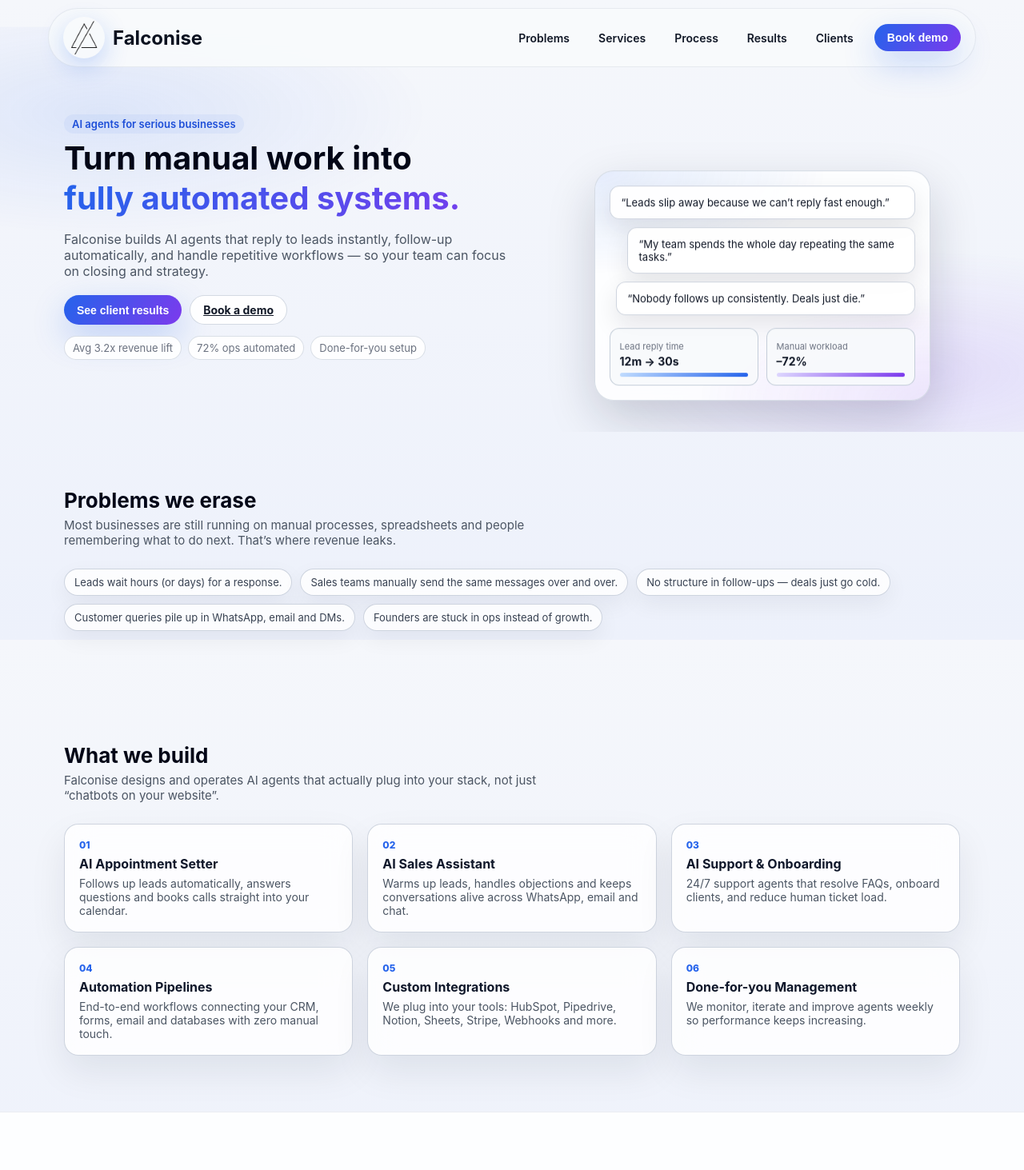
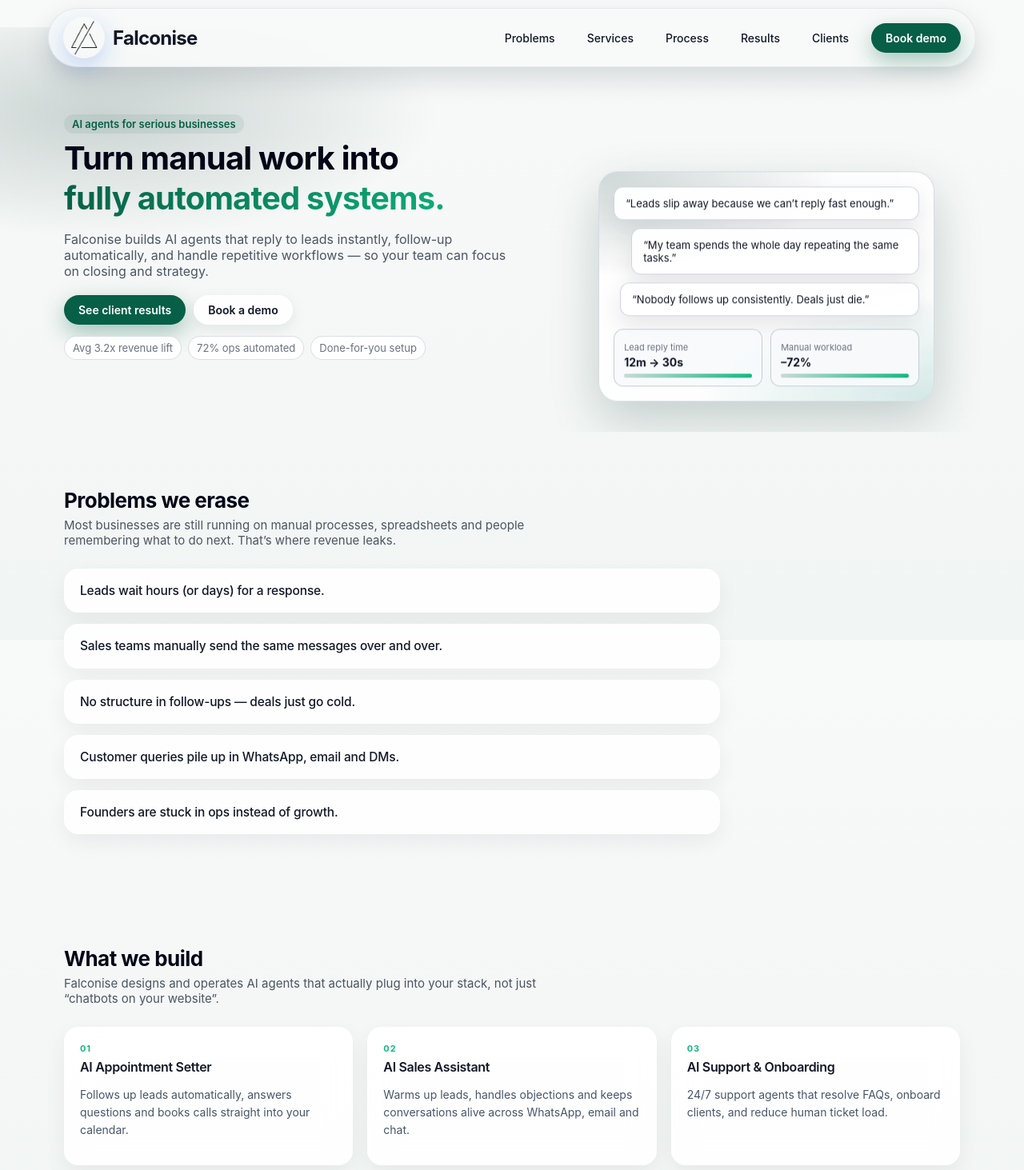
Before and after one commit to Aditya-Pundir/falconise, a React (Create React App) app: page / in a window 1280 px wide. Shown: the top 1463 px of the page at 80% size. Built offline with nearby package versions, Linux system fonts and the light colour scheme.

Commit message:
Theme Changes

```diff
--- a/src/App.css
+++ b/src/App.css
@@ -8,6 +8,14 @@
 *::before,
 *::after {
   box-sizing: border-box;
+}
+
+/* Never show underlines anywhere */
+a,
+a:hover,
+a:focus,
+a:active {
+  text-decoration: none !important;
 }
 
 html,
@@ -21,9 +29,22 @@
   margin: 0;
   font-family: "Inter", system-ui, -apple-system, BlinkMacSystemFont, "Segoe UI",
     sans-serif;
-  color: #0b1220;
-  background: linear-gradient(180deg, #f5f7fb 0%, #edf1fb 100%);
+
+  background: linear-gradient(180deg, #f8faf9 0%, #f1f5f3 100%);
+  color: var(--text-primary);
+
   -webkit-font-smoothing: antialiased;
+}
+
+h1,
+h2,
+h3 {
+  color: var(--charcoal);
+  letter-spacing: -0.02em;
+}
+
+p {
+  color: var(--text-secondary);
 }
 
 /* Layout utils */
@@ -40,12 +61,30 @@
 
 /* Theme */
 :root {
-  --blue: #2563eb;
-  --blue-soft: #eff4ff;
-  --purple: #7c3aed;
-  --bg-soft: #f5f7fb;
-  --border-subtle: rgba(15, 23, 42, 0.08);
-  --radius-lg: 16px;
+  /* === BRAND COLORS (Psychology-first) === */
+  --charcoal: #111827; /* authority, seriousness */
+  --charcoal-soft: #1f2937;
+  --emerald-deep: #065f46; /* growth, money, stability */
+  --emerald-soft: #10b981;
+
+  /* === TEXT === */
+  --text-primary: #0f172a;
+  --text-secondary: #475569;
+  --text-muted: #64748b;
+
+  /* === BACKGROUNDS === */
+  --bg-main: #f8faf9;
+  --bg-surface: rgba(255, 255, 255, 0.9);
+  --bg-soft: rgba(18, 42, 15, 0.04);
+  --bg-opacity-soft-green: rgba(30, 142, 129, 0.21);
+  --bg-opacity-green: rgba(12, 52, 47, 0.21);
+
+  /* === SHADOWS (trust comes from restraint) === */
+  --shadow-soft: 0 10px 28px rgba(15, 23, 42, 0.06);
+  --shadow-hover: 0 22px 48px rgba(15, 23, 42, 0.08);
+
+  /* === RADIUS === */
+  --radius-lg: 18px;
 }
 
 /* NAV WRAPPER – fixed at top for full scroll */
@@ -67,8 +106,10 @@
   margin: 0 auto;
   padding: 10px 18px;
   border-radius: 999px;
-  background: rgba(248, 250, 252, 0.94);
-  backdrop-filter: blur(18px);
+  background: rgba(248, 250, 249, 0.92);
+  backdrop-filter: blur(16px);
+
+  box-shadow: 0 14px 34px rgba(15, 23, 42, 0.14);
   -webkit-backdrop-filter: blur(18px);
   border: 1px solid rgba(148, 163, 184, 0.18);
   display: flex;
@@ -103,6 +144,9 @@
 .brand__text strong {
   font-size: 24px;
   display: block;
+  color: var(--charcoal);
+  font-weight: 700;
+  letter-spacing: -0.03em;
 }
 
 .brand__text .muted {
@@ -123,36 +167,60 @@
 
 .nav__links a {
   text-decoration: none;
-  color: #111827;
-  font-weight: 600;
   font-size: 14px;
-  padding: 8px 10px;
+  transition: background 0.2s ease, color 0.2s ease;
+  color: var(--charcoal);
+  font-weight: 500;
+  padding: 8px 12px;
   border-radius: 999px;
 }
 
 .nav__links a:hover {
-  background: rgba(148, 163, 184, 0.15);
+  background: rgba(15, 23, 42, 0.06);
 }
 
 .btn {
+  all: unset;
+  display: inline-flex;
+  align-items: center;
+  justify-content: center;
+
+  padding: 10px 18px;
   border-radius: 999px;
-  border: none;
-  padding: 9px 16px;
-  font-weight: 700;
+
   font-size: 14px;
+  font-weight: 600;
   cursor: pointer;
+
+  transition: transform 0.2s ease, box-shadow 0.2s ease, background 0.2s ease;
 }
 
 .btn--primary {
-  background: linear-gradient(120deg, var(--blue), var(--purple));
+  background: var(--emerald-deep);
   color: white;
-  box-shadow: 0 16px 40px rgba(37, 99, 235, 0.25);
+
+  box-shadow: 0 10px 28px rgba(6, 95, 70, 0.35);
+}
+
+.btn--primary:hover {
+  transform: translateY(-2px);
+  background: #064e3b;
+}
+
+.btn--primary:active {
+  transform: translateY(0);
+  opacity: 0.95;
 }
 
 .btn--ghost {
-  background: rgba(255, 255, 255, 0.9);
-  color: #111827;
-  border: 1px solid rgba(148, 163, 184, 0.4);
+  background: var(--bg-surface);
+  color: var(--charcoal);
+
+  box-shadow: 0 6px 18px rgba(15, 23, 42, 0.08);
+}
+
+.btn--ghost:hover {
+  transform: translateY(-2px);
 }
 
 /* Hamburger */
@@ -238,7 +306,7 @@
 }
 
 .nav__mobile-btn {
-  width: 100%;
+  width: auto;
   margin-top: 6px;
 }
 
@@ -254,15 +322,11 @@
   position: absolute;
   inset: 0;
   background: radial-gradient(
-      700px 260px at 10% 20%,
-      rgba(37, 99, 235, 0.12),
-      transparent 60%
-    ),
-    radial-gradient(
-      700px 260px at 90% 80%,
-      rgba(124, 58, 237, 0.14),
-      transparent 60%
-    );
+    700px 260px at 10% 20%,
+    var(--bg-opacity-green),
+    transparent 60%
+  );
+
   opacity: 0.9;
   z-index: 0;
 }
@@ -270,7 +334,7 @@
 .hero__inner {
   display: grid;
   grid-template-columns: minmax(0, 1.15fr) minmax(0, 1fr);
-  gap: 56px;
+  gap: 5rem;
   align-items: center;
   position: relative;
   z-index: 1;
@@ -287,8 +351,8 @@
   font-size: 13px;
   padding: 4px 10px;
   border-radius: 999px;
-  background: rgba(37, 99, 235, 0.06);
-  color: #1d4ed8;
+  background: rgba(6, 95, 70, 0.08);
+  color: var(--emerald-deep);
   font-weight: 600;
   margin-bottom: 10px;
 }
@@ -304,7 +368,7 @@
   display: block;
   margin-top: 4px;
   padding: 4px 0;
-  background: linear-gradient(120deg, var(--blue), var(--purple));
+  background: linear-gradient(120deg, var(--emerald-deep), var(--emerald-soft));
   -webkit-background-clip: text;
   color: transparent;
 }
@@ -353,7 +417,7 @@
   backdrop-filter: blur(18px);
   -webkit-backdrop-filter: blur(18px);
   border: 1px solid rgba(148, 163, 184, 0.38);
-  box-shadow: 0 22px 60px rgba(15, 23, 42, 0.18);
+  box-shadow: 0 22px 60px var(--bg-opacity-green);
 }
 
 .hero-visual__gradient {
@@ -361,12 +425,12 @@
   inset: 0;
   background: radial-gradient(
       500px 220px at 0% 0%,
-      rgba(37, 99, 235, 0.12),
+      var(--bg-opacity-green),
       transparent 60%
     ),
     radial-gradient(
       500px 220px at 100% 100%,
-      rgba(124, 58, 237, 0.12),
+      var(--bg-opacity-soft-green),
       transparent 60%
     );
   opacity: 0.9;
@@ -425,7 +489,7 @@
   font-weight: 700;
   font-size: 14px;
   margin: 2px 0 6px 0;
-  color: #111827;
+  color: var(--charcoal);
 }
 
 .mini-stat__bar {
@@ -433,12 +497,9 @@
   border-radius: 999px;
 }
 
-.mini-stat__bar--blue {
-  background: linear-gradient(90deg, #bfdbfe, var(--blue));
-}
-
+.mini-stat__bar--blue,
 .mini-stat__bar--purple {
-  background: linear-gradient(90deg, #ddd6fe, var(--purple));
+  background: linear-gradient(90deg, rgba(6, 95, 70, 0.2), var(--emerald-soft));
 }
 
 /* Sections */
@@ -469,23 +530,39 @@
   color: #4b5563;
 }
 
-/* Problems (glass pills) */
 .pill-grid {
   display: flex;
-  flex-wrap: wrap;
-  gap: 10px;
+  flex-direction: column;
+  gap: 14px;
+  max-width: 820px;
 }
 
 .pill {
-  background: rgba(255, 255, 255, 0.8);
-  border-radius: 999px;
-  padding: 8px 12px;
-  font-size: 13px;
-  color: #374151;
-  border: 1px solid rgba(148, 163, 184, 0.45);
-  box-shadow: 0 10px 28px rgba(15, 23, 42, 0.06);
-  backdrop-filter: blur(14px);
-  -webkit-backdrop-filter: blur(14px);
+  padding: 16px 20px;
+  border-radius: var(--radius-lg);
+
+  background: var(--bg-surface);
+  color: var(--charcoal);
+
+  font-size: 15.5px;
+  font-weight: 500;
+  line-height: 1.5;
+
+  border: none;
+  outline: none;
+
+  box-shadow: var(--shadow-soft);
+  transition: transform 0.25s ease, box-shadow 0.25s ease;
+}
+
+.pill:hover {
+  transform: translateY(-3px);
+  box-shadow: var(--shadow-hover);
+}
+
+#problems .pill {
+  font-size: 15.5px;
+  letter-spacing: -0.01em;
 }
 
 /* Services – glass cards */
@@ -496,32 +573,44 @@
 }
 
 .card {
-  padding: 18px;
-  border-radius: 18px;
-  background: rgba(255, 255, 255, 0.82);
-  border: 1px solid rgba(148, 163, 184, 0.45);
-  box-shadow: 0 20px 46px rgba(15, 23, 42, 0.08);
+  padding: 20px;
+  border-radius: 20px;
+
+  background: rgba(255, 255, 255, 0.8);
   backdrop-filter: blur(18px);
-  -webkit-backdrop-filter: blur(18px);
+
+  border: none;
+  outline: none;
+
+  box-shadow: 0 12px 30px rgba(15, 23, 42, 0.06);
+
+  transition: transform 0.25s ease, box-shadow 0.25s ease, background 0.25s ease;
+}
+
+.card:hover {
+  transform: translateY(-6px);
+  background: rgba(255, 255, 255, 0.9);
+  box-shadow: 0 24px 50px rgba(15, 23, 42, 0.08);
 }
 
 .card__index {
-  font-size: 12px;
-  font-weight: 800;
-  color: var(--blue);
+  font-size: 11px;
+  letter-spacing: 0.08em;
+  font-weight: 700;
+  color: var(--emerald-soft);
   margin-bottom: 6px;
 }
 
 .card__title {
-  margin: 0 0 6px 0;
   font-size: 16px;
-  color: #0f172a;
+  font-weight: 600;
+  margin: 0 0 6px;
 }
 
 .card__desc {
-  margin: 0;
   font-size: 14px;
-  color: #4b5563;
+  line-height: 1.55;
+  color: #475569;
 }
 
 /* Process – glass tiles */
@@ -634,7 +723,7 @@
   justify-content: space-between;
   gap: 18px;
   color: white;
-  box-shadow: 0 20px 55px rgba(37, 99, 235, 0.45);
+  box-shadow: 0 0.5rem 4rem -1rem var(--charcoal-soft);
 }
 
 .cta-card h2 {
@@ -685,11 +774,39 @@
   color: #9ca3af;
 }
 
+/* ALL CARDS */
+
+.card,
+.process-step,
+.result-card,
+.testimonial {
+  background: var(--bg-surface);
+  border-radius: var(--radius-lg);
+
+  border: none;
+  outline: none;
+
+  box-shadow: var(--shadow-soft);
+  transition: transform 0.25s ease, box-shadow 0.25s ease;
+}
+
+.card:hover,
+.process-step:hover,
+.result-card:hover,
+.testimonial:hover {
+  transform: translateY(-6px);
+  box-shadow: var(--shadow-hover);
+}
+
 /* Responsive – mobile-friendly */
 @media (max-width: 960px) {
   .hero__inner {
     grid-template-columns: minmax(0, 1fr);
-    gap: 40px;
+    gap: 5rem;
+  }
+
+  .hero-visual {
+    display: none;
   }
 
   .hero__right {
@@ -731,10 +848,6 @@
 }
 
 @media (max-width: 560px) {
-  .hero__inner {
-    gap: 32px;
-  }
-
   .hero__title {
     font-size: 28px;
   }
```
